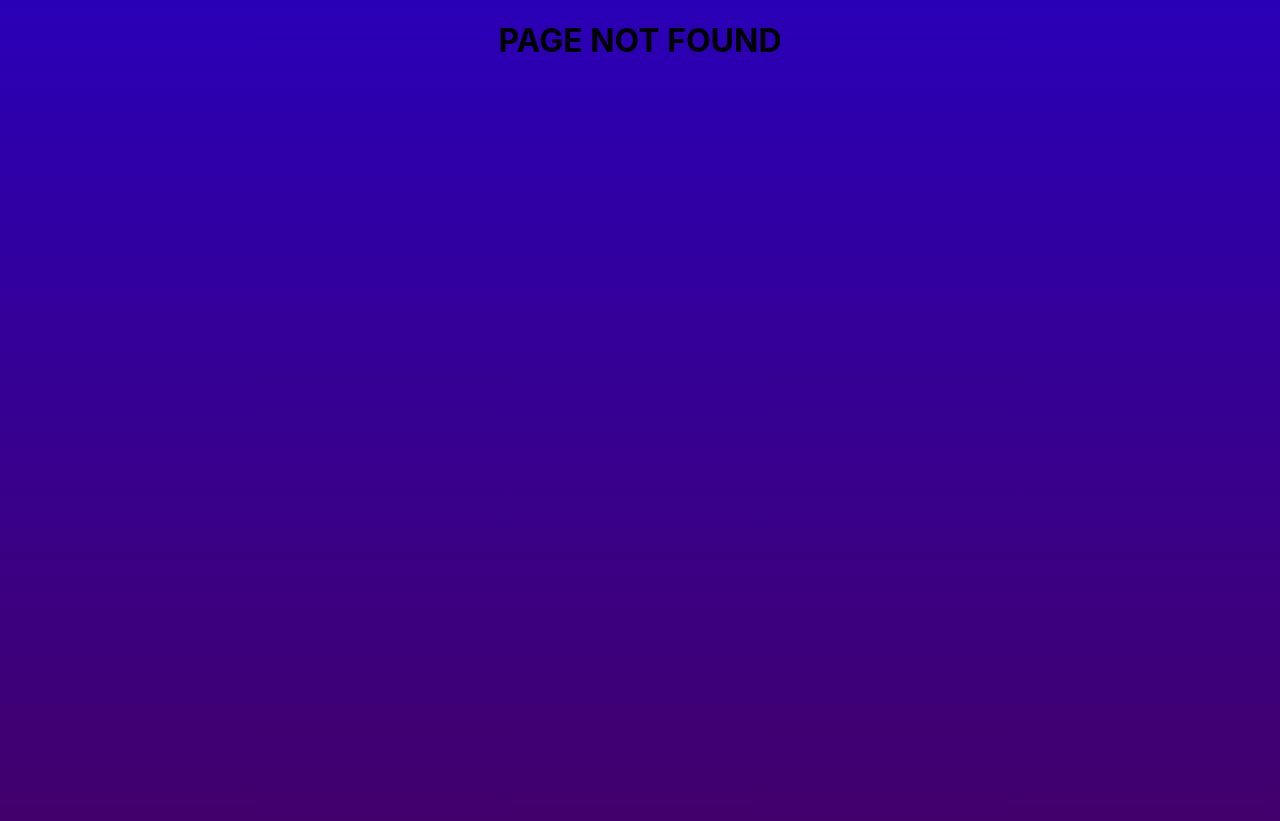
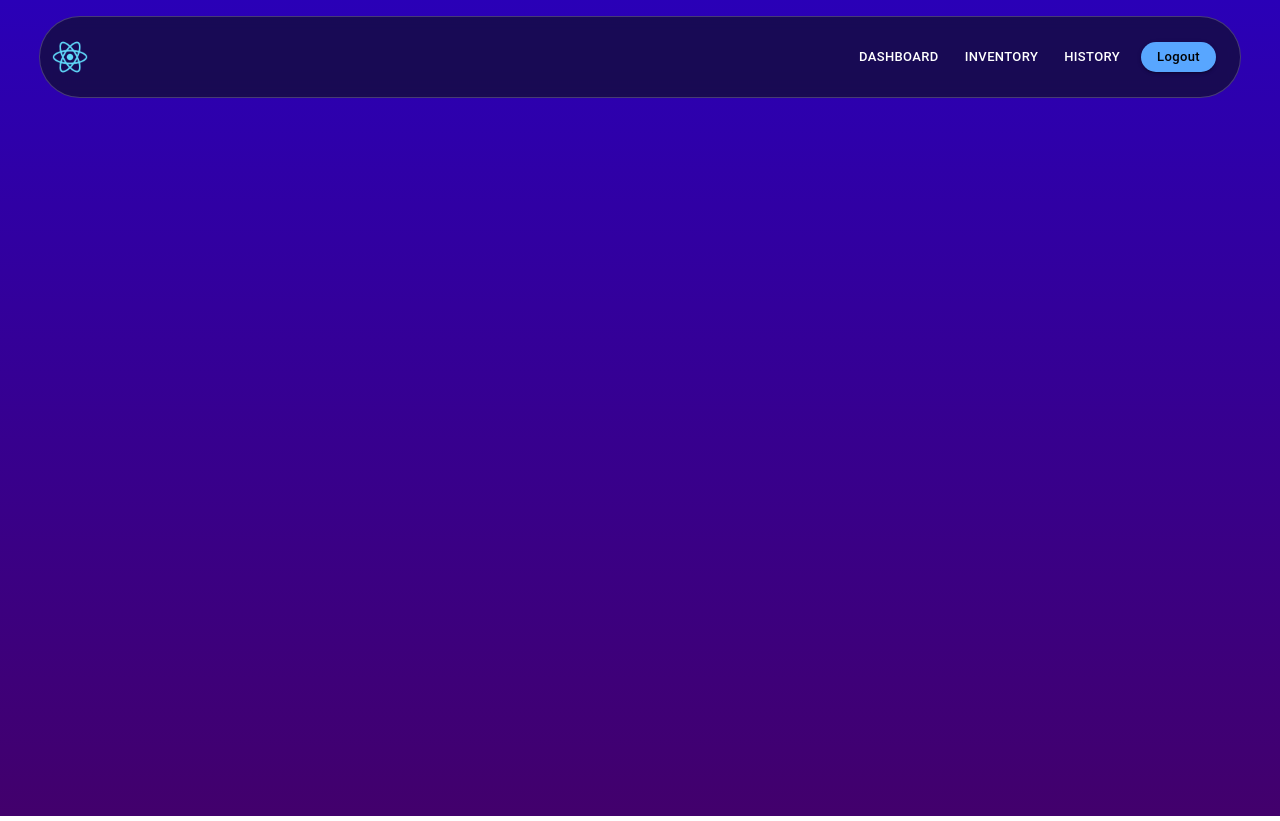
Before and after one commit to SunflowerWild/SWEGroupProject, a React (Create React App) app in the folder login-register/: page /header in a window 1280 px wide. Before the commit this address had no page. Built offline with nearby package versions, Linux system fonts and the light colour scheme.

Commit message:
Fix Logout
Fixed the logout button in the header

```diff
--- a/login-register/src/App.js
+++ b/login-register/src/App.js
@@ -8,6 +8,7 @@ import {Dashboard} from './Components/home'
 import EmailAuth from './Components/emailVerif'
 import {Inventory} from './Components/inventory';
 import {History} from './Components/history';
+import {DashboardHeader} from './Components/DashboardHeader'
 
 
 
@@ -23,6 +24,7 @@ function App() {
         <Route path="/home" element={<Dashboard />} /> {/* Define the home route */}
         <Route path="/inv" element={<Inventory/>}/>
         <Route path="/history" element={<History/>}/>
+        <Route path="/header" element={<DashboardHeader/>}/>
 
         <Route path="*" element={<h1> PAGE NOT FOUND</h1>}/>
       </Routes>
--- a/login-register/src/Components/DashboardHeader.jsx
+++ b/login-register/src/Components/DashboardHeader.jsx
@@ -1,7 +1,9 @@
 import React from "react";
+import { useNavigate } from 'react-router-dom';
 import { Toolbar, Button, Box, IconButton } from "@mui/material";
 import { createTheme, ThemeProvider } from "@mui/material/styles";
 import { blueGrey, indigo } from "@mui/material/colors";
+import { Link as RouterLink } from 'react-router-dom';
 
 const theme = createTheme({
   palette: {
@@ -9,8 +11,12 @@ const theme = createTheme({
     secondary: blueGrey,
   },
 });
+export const DashboardHeader = () => {
+  const navigate = useNavigate(); // Add useNavigate hook
+  const handleLogout = () => {
+    navigate('/'); // Redirect to the login page
+  };
 
-export const DashboardHeader = () => {
   return (
     <ThemeProvider theme={theme}>
       <Box
@@ -61,7 +67,8 @@ export const DashboardHeader = () => {
                   backgroundColor: "#4090e6",
                 },
               }}
-              href="/logout"
+              onClick={handleLogout}
+              //href="/logout"
             >
               Logout
             </Button>
```
